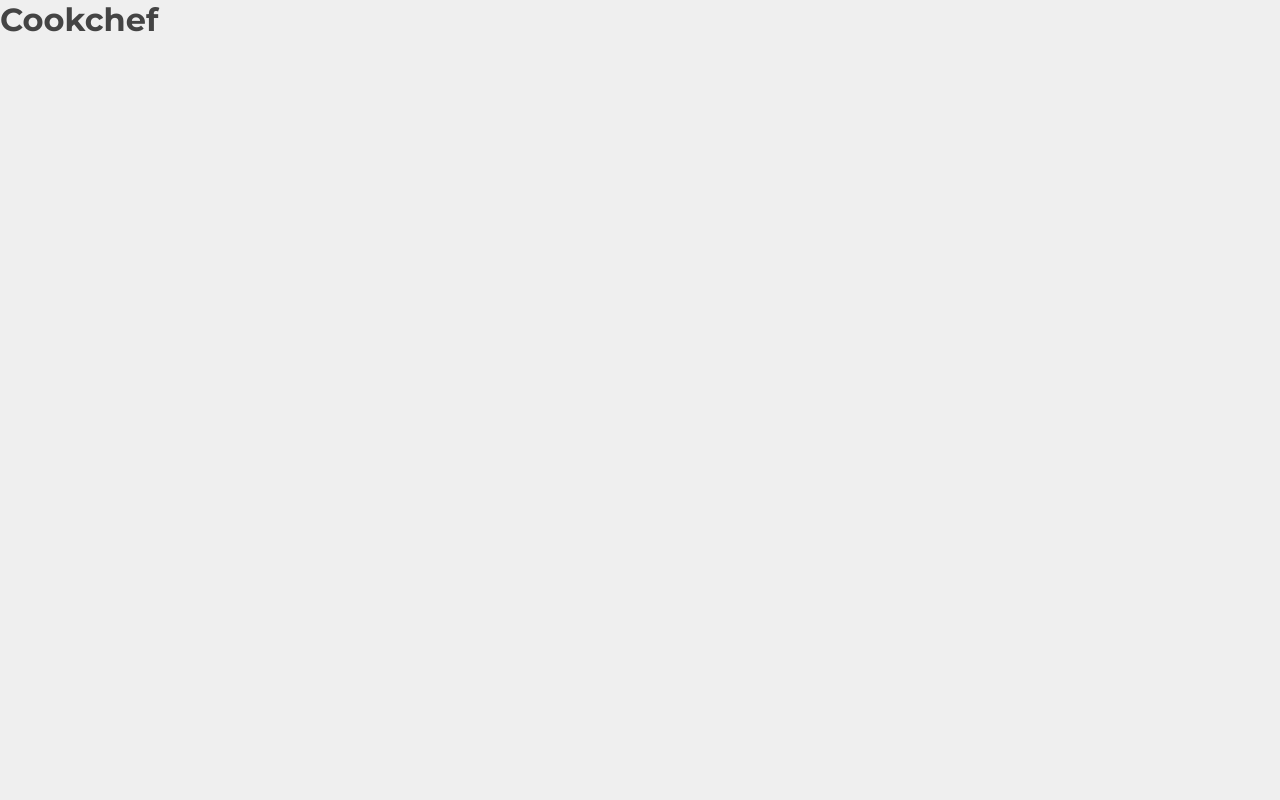
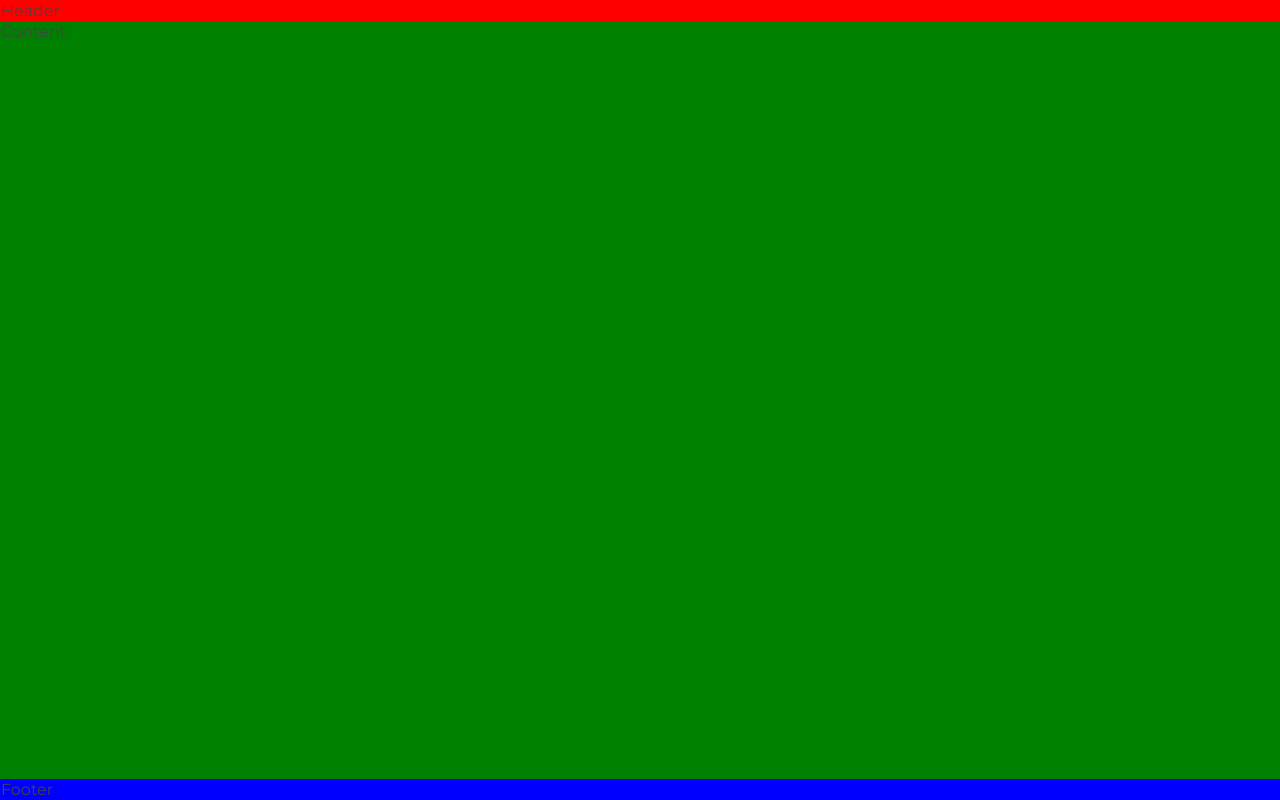
Before and after one commit to ozkansoyturk/cookchef, a React (Vite) app: page / in a window 1280 px wide. Built offline with nearby package versions, Linux system fonts and the light colour scheme.

Commit message:
Mise en page de l'application

```diff
--- a/src/App.jsx
+++ b/src/App.jsx
@@ -1,5 +1,16 @@
+import Header from "./components/Header";
+import Content from "./components/Content";
+import Footer from "./components/Footer";
+import styles from "./App.module.scss";
+
 function App() {
-  return <h1>Cookchef</h1>;
+  return (
+    <div className={`d-flex flex-column ${styles.appContainer}`}>
+      <Header />
+      <Content />
+      <Footer />
+    </div>
+  );
 }
 
 export default App;
--- /dev/null
+++ b/src/App.module.scss
@@ -0,0 +1,3 @@
+.appContainer {
+  min-height: 100vh;
+}
--- /dev/null
+++ b/src/components/Content.jsx
@@ -0,0 +1,5 @@
+function Content() {
+  return <div className="flex-fill b2">Content</div>;
+}
+
+export default Content;
--- /dev/null
+++ b/src/components/Footer.jsx
@@ -0,0 +1,5 @@
+function Footer() {
+  return <div className="b3">Footer</div>;
+}
+
+export default Footer;
--- /dev/null
+++ b/src/components/Header.jsx
@@ -0,0 +1,5 @@
+function Header() {
+  return <div className="b1">Header</div>;
+}
+
+export default Header;
```
